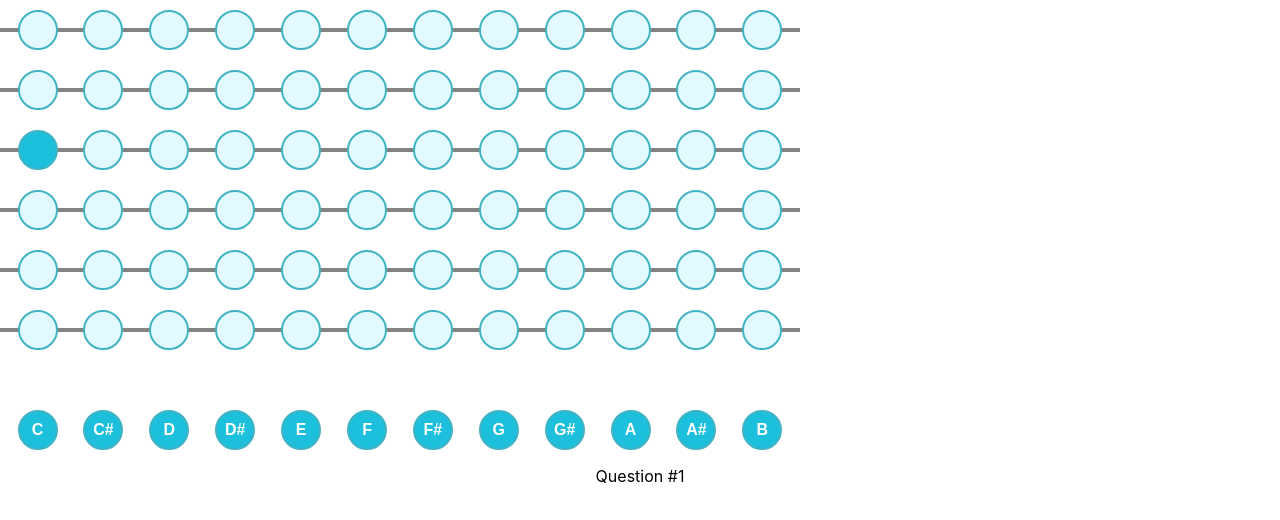
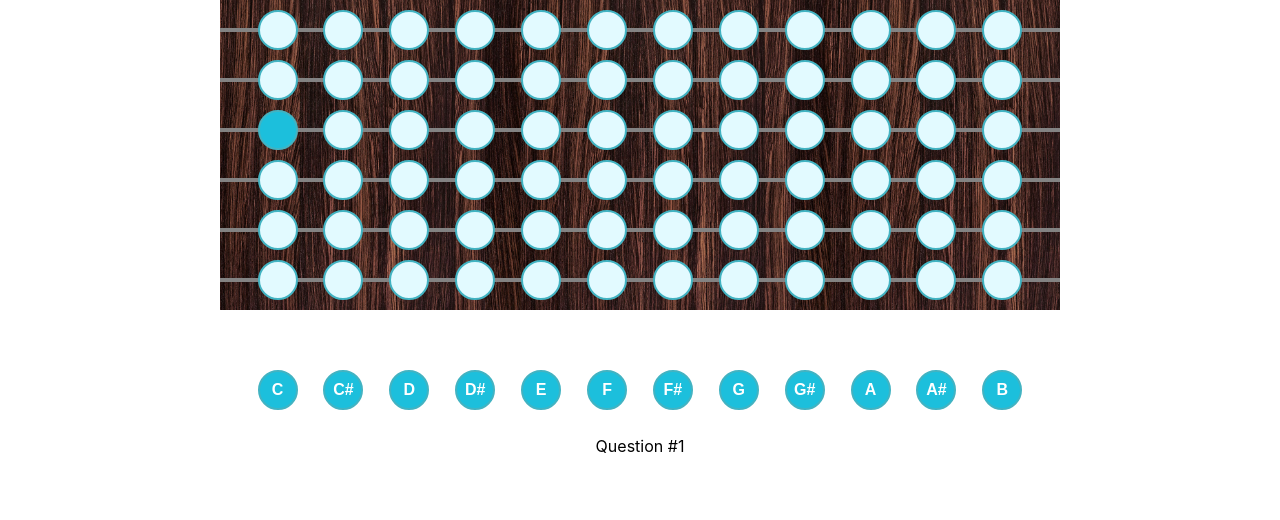
Before and after one commit to iryna-babich/fretboard-trainer, a React (Create React App) app: page / in a window 1280 px wide. Both pictures are taken after a click on the button "Start!". Shown: the top 520 px of the page. Built offline with nearby package versions, Linux system fonts and the light colour scheme.

Commit message:
App splited into components files.

```diff
--- a/src/App.css
+++ b/src/App.css
@@ -18,16 +18,21 @@
 }
 
 .strings-wrapper {
+  align-items: center;
   display: flex;
   flex-direction: column;
   margin-bottom: 50px;
+}
+
+.strings-wrapper--inner {
+  background: repeat-x center / contain url("./img/fretboard.jpg");
 }
 
 .string {
   display: flex;
   justify-content: space-evenly;
   margin: 10px 0;
-  padding-left: 0;
+  padding: 0 20px;
   position: relative;
   width: 800px;
 }
@@ -63,6 +68,11 @@
 
 .is-highlighted button {
   background-color: #1cbfdc;
+}
+
+.defined-notes-wrapper {
+  display: flex;
+  justify-content: center;
 }
 
 .defined-notes {
--- a/src/App.js
+++ b/src/App.js
@@ -1,4 +1,7 @@
 import React, { Component } from "react";
+import StartScreen from "./components/StartScreen";
+import ResultScreen from "./components/ResultsScreen";
+import GameScreen from "./components/GameScreen";
 import Tone from "tone";
 import "./App.css";
 
@@ -50,7 +53,7 @@ class App extends Component {
   playTheNote = note => {
     var synth = new Tone.Synth().toMaster();
 
-    // play the note for the duration of an 8th note.
+    // Play the note for the duration of an 8th note.
     synth.triggerAttackRelease(`${note}4`, "8n");
   };
 
@@ -140,14 +143,6 @@ class App extends Component {
       rightGuessesArr
     } = this.state;
 
-    const stringsOverlay = (
-      <div className="strings-overlay">
-        <button className="start-button" onClick={this.startGameHandler}>
-          Start!
-        </button>
-      </div>
-    );
-
     // Render guitar strings.
     for (let i = 0; i < notes.length; i++) {
       const stringToRender = [];
@@ -211,34 +206,31 @@ class App extends Component {
 
     // Render screen.
     if (screen === 1) {
-      return <div className="App">{stringsOverlay}</div>;
+      return (
+        <div className="App">
+          <StartScreen startTheGame={this.startGameHandler} />
+        </div>
+      );
     }
     if (screen === 2) {
       return (
         <div className="App">
-          <div className="strings-wrapper">{allStrings}</div>
-          <ul className="defined-notes">{answerString}</ul>
-          <p>Question #{this.state.rightGuessesArr.length + 1}</p>
+          <GameScreen
+            allStringsRender={allStrings}
+            answerStringRender={answerString}
+            rightGuessesArr={rightGuessesArr}
+          />
         </div>
       );
     }
     if (screen === 3) {
       return (
         <div className="App">
-          <h2>Your results:</h2>
-          <p>
-            Correctly guessed notes are:{" "}
-            <span className="is-correct-arr">
-              <strong>{rightGuessedNotes}</strong>
-            </span>
-          </p>
-          <p>
-            Amount of incorrectly guessed notes:
-            <span className="is-wrong-count">
-              <strong> {totalWrongGuessesCount}</strong>
-            </span>
-          </p>
-          <button onClick={this.restartClickHandler}>Restart</button>
+          <ResultScreen
+            restartTheGame={this.restartClickHandler}
+            totalWrongGuessesCount={totalWrongGuessesCount}
+            rightGuessedNotes={rightGuessedNotes}
+          />
         </div>
       );
     }
--- /dev/null
+++ b/src/components/GameScreen.js
@@ -0,0 +1,17 @@
+import React from "react";
+
+const GameScreen = props => {
+  return (
+    <div className="fretboard-inner">
+      <div className="strings-wrapper">
+        <div className="strings-wrapper--inner">{props.allStringsRender}</div>
+      </div>
+      <div className="defined-notes-wrapper">
+        <ul className="defined-notes">{props.answerStringRender}</ul>
+      </div>
+      <p>Question #{props.rightGuessesArr.length + 1}</p>
+    </div>
+  );
+};
+
+export default GameScreen;
--- /dev/null
+++ b/src/components/ResultsScreen.js
@@ -0,0 +1,24 @@
+import React from "react";
+
+const ResultScreen = props => {
+  return (
+    <div className="results-wrapper">
+      <h2>Your results:</h2>
+      <p>
+        Correctly guessed notes are:{" "}
+        <span className="is-correct-arr">
+          <strong>{props.rightGuessedNotes}</strong>
+        </span>
+      </p>
+      <p>
+        Amount of incorrectly guessed notes:
+        <span className="is-wrong-count">
+          <strong>{props.totalWrongGuessesCount}</strong>
+        </span>
+      </p>
+      <button onClick={props.restartTheGame}>Restart</button>
+    </div>
+  );
+};
+
+export default ResultScreen;
--- /dev/null
+++ b/src/components/StartScreen.js
@@ -0,0 +1,13 @@
+import React from "react";
+
+const StartScreen = props => {
+  return (
+    <div className="strings-overlay">
+      <button className="start-button" onClick={props.startTheGame}>
+        Start!
+      </button>
+    </div>
+  );
+};
+
+export default StartScreen;
```
Also changed, not shown: src/img/fretboard.jpg (added).
